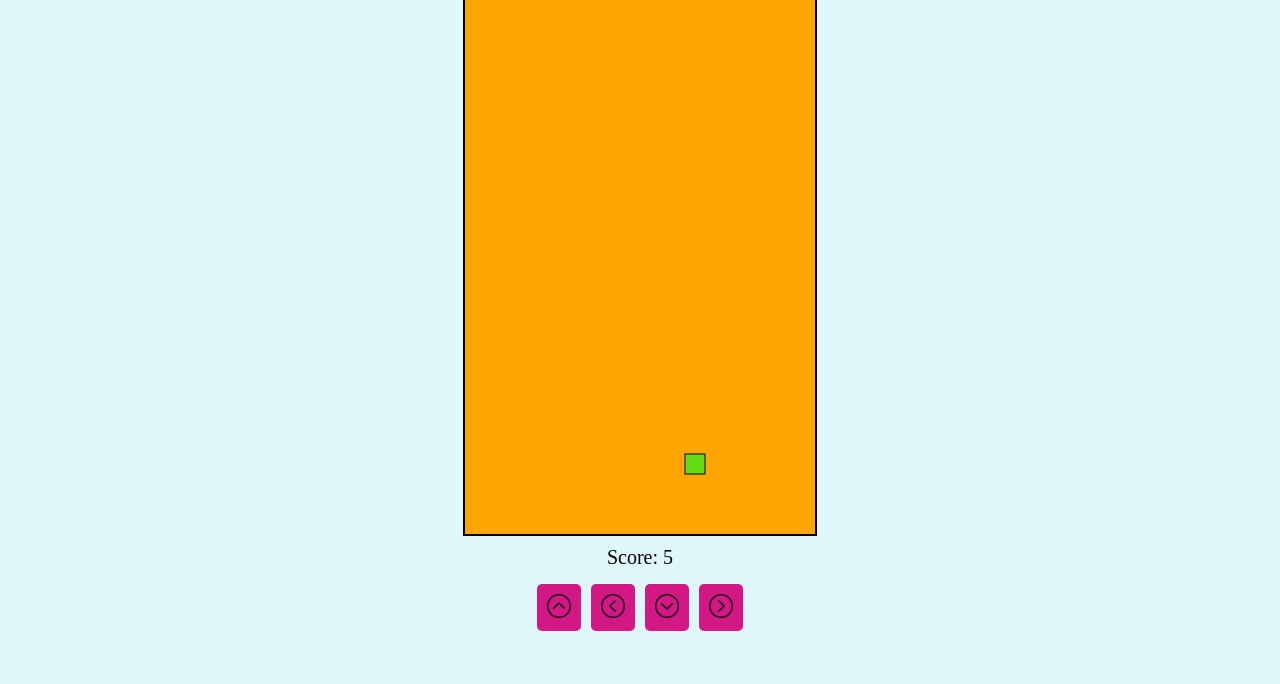
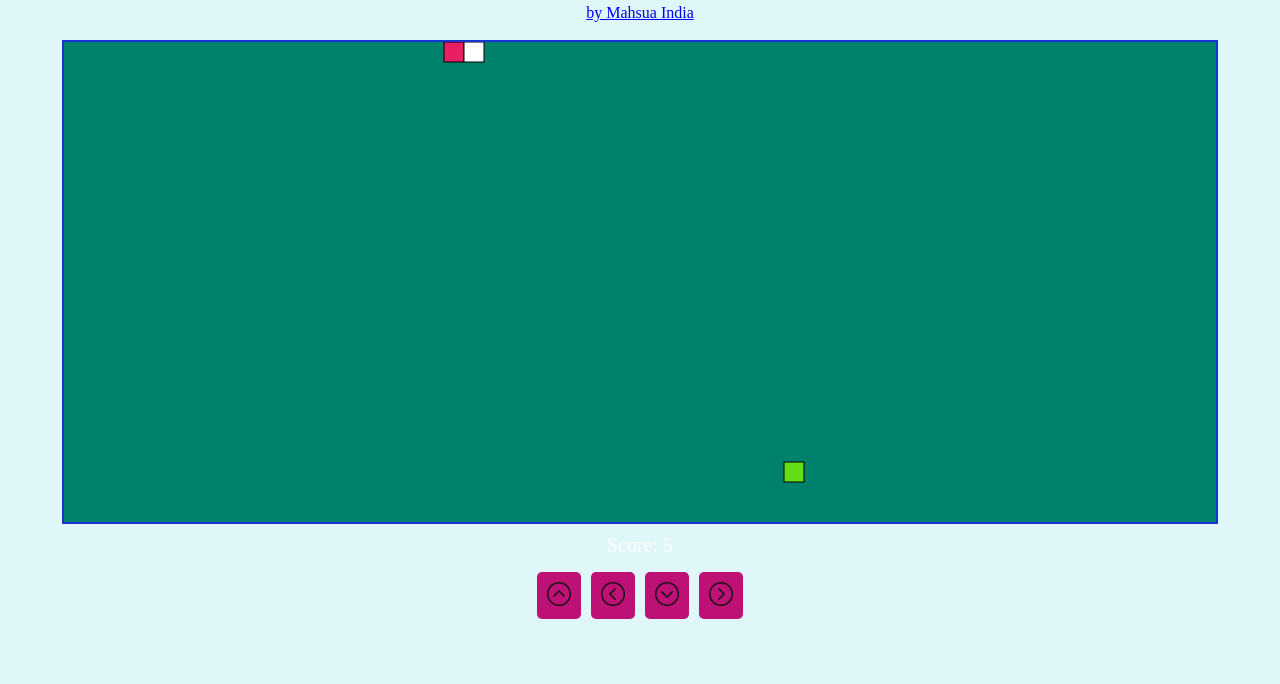
Before and after one commit to MahsuaIT/snake-game, a plain HTML site: page index.html in a window 1280 px wide. Shown: the part 116-800 px from the top of the page. Drawn offline with Linux system fonts and the light colour scheme.

Commit message:
Bug fixed

```diff
--- a/index.html
+++ b/index.html
@@ -8,6 +8,9 @@
 </head>
 <body>
     <div class="game-container">
+        <h3 style="color: rgb(218, 42, 139);">Snake Game</h3>
+        <a href="https://sites.google.com/view/mahsua-india">by Mahsua India</a>
+        <br>
         <canvas id="gameCanvas"></canvas>
         <div id="score">Score: 0</div>
         <div class="controls">
--- a/script.js
+++ b/script.js
@@ -2,11 +2,17 @@ const canvas = document.getElementById('gameCanvas');
 const ctx = canvas.getContext('2d');
 const eatSound = document.getElementById('eatSound');
 const scale = 20;
-canvas.width = 350;
-canvas.height = 600;
+let rows, columns;
 
-const rows = canvas.width / scale;
-const columns = canvas.height / scale;
+function resizeCanvas() {
+    canvas.width = window.innerWidth * 0.9;
+    canvas.height = window.innerHeight * 0.6;
+    rows = Math.floor(canvas.width / scale);
+    columns = Math.floor(canvas.height / scale);
+}
+
+resizeCanvas();
+window.addEventListener('resize', resizeCanvas);
 
 let snake;
 let fruit;
@@ -161,22 +167,13 @@ function showGameOverModal() {
     const modal = document.getElementById('gameOverModal');
     const finalScore = document.getElementById('finalScore');
     finalScore.innerText = `Game Over! Your score: ${score}`;
-    modal.style.display = 'block';
+    $('#gameOverModal').modal('show');
 
     document.getElementById('restartButton').addEventListener('click', () => {
-        modal.style.display = 'none';
         score = 0;
         document.getElementById('score').innerText = 'Score: 0';
-        setup();
-    });
-
-    document.getElementById('closeModal').addEventListener('click', () => {
-        modal.style.display = 'none';
-    });
-
-    window.addEventListener('click', (event) => {
-        if (event.target === modal) {
-            modal.style.display = 'none';
-        }
+        snake = new Snake();
+        fruit = new Fruit();
+        fruit.pickLocation();
     });
 }
--- a/style.css
+++ b/style.css
@@ -14,13 +14,13 @@ body {
 }
 
 canvas {
-    border: 2px solid #000000;
-    background-color: #ffa600;
+    border: 2px solid #1733d3;
+    background-color: #00816c;
 }
 
 #score {
     font-size: 20px;
-    color: #000000;
+    color: #fff;
     margin-top: 10px;
 }
 
@@ -32,7 +32,7 @@ canvas {
 }
 
 button {
-    background-color: #d31885;
+    background-color: #be1176;
     border: none;
     padding: 10px;
     margin: 5px;
@@ -46,7 +46,7 @@ button img {
 }
 
 button:hover {
-    background-color: #d41b78;
+    background-color: #004d40;
 }
 
 .modal {
```
